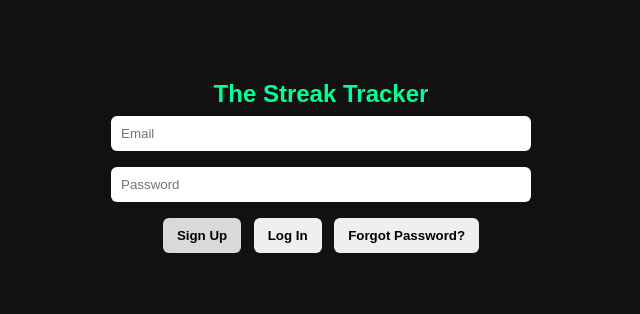
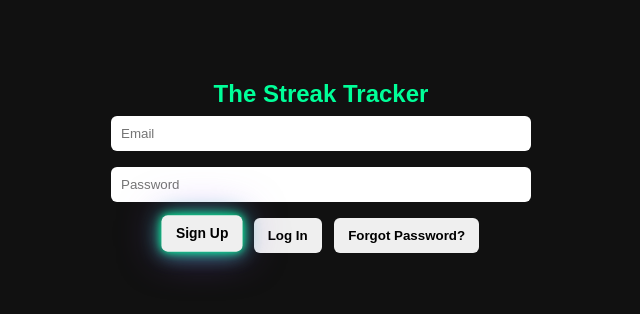
Before and after one commit to abhirupdas-iitm/the-streak, a website: page index.html in a window 1280 px wide. In both pictures the pointer is over the button "Sign Up". Shown: the whole page, without its empty margins (319-959 px from the left). Drawn offline with Linux system fonts and the light colour scheme; no server answers.

Commit message:
added a hover function to make the buttons glow when cursor is above it

```diff
--- a/styles.css
+++ b/styles.css
@@ -43,10 +43,17 @@ button {
   border: none;
   cursor: pointer;
   font-weight: bold;
+  transition: box-shadow 0.25s ease, transform 0.2s ease, opacity 0.2s ease;
 }
 
 button:hover {
-  opacity: 0.9;
+  opacity: 1;
+  transform: translateY(-2px) scale(1.04);
+  box-shadow:
+    0 0 8px #00ff99,
+    0 0 20px #00ff99aa,
+    0 0 40px #9b59f680,
+    0 4px 16px rgba(155, 89, 246, 0.35);
 }
 
 /* Actions */
```
